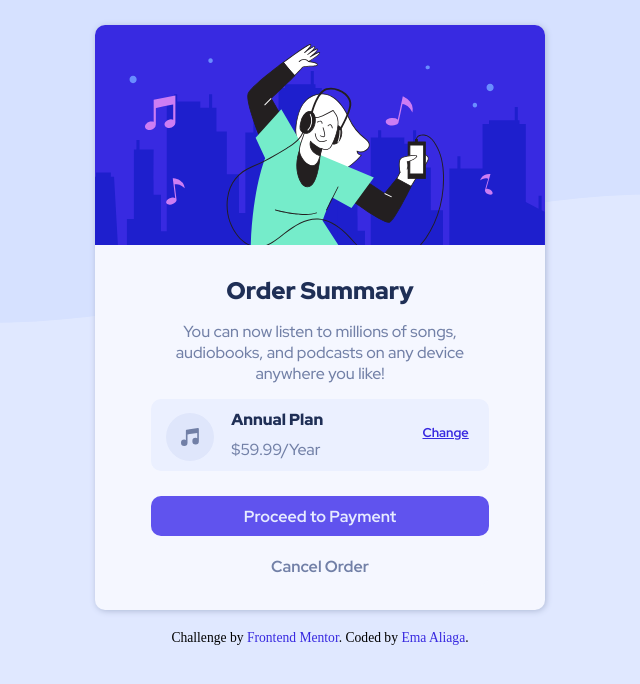
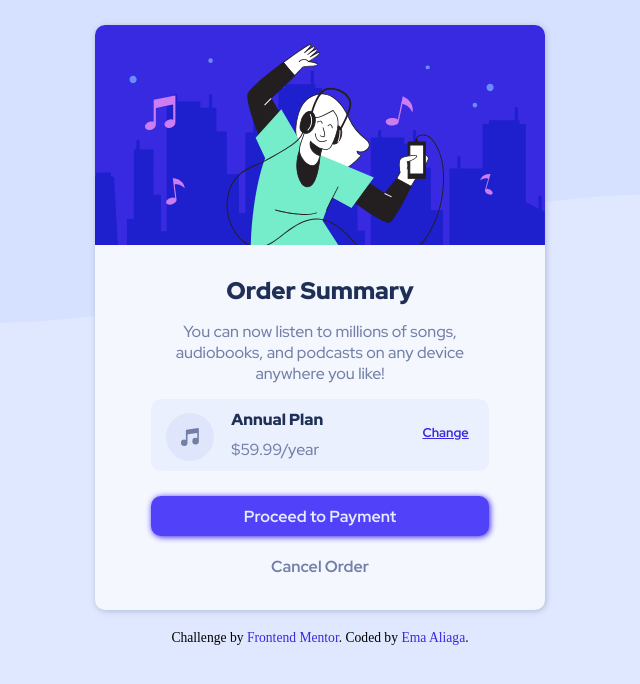
Before and after one commit to EmaSP91/ordersummaryfmentor, a plain HTML site: page index.html in a window 1280 px wide. In both pictures the pointer is over the button "Proceed to Payment". Shown: the whole page, without its empty margins (320-960 px from the left). Drawn offline with Linux system fonts and the light colour scheme.

Commit message:
Update: some errors fixed

```diff
--- a/index.html
+++ b/index.html
@@ -36,7 +36,7 @@
         <div class="annual">
           <img class="music" src="images/icon-music.svg" alt="Music icon">
           <p class="annual-text">Annual Plan</p>
-          <p class="price">$59.99/Year</p>
+          <p class="price">$59.99/year</p>
           <a class="change" href="#">Change</a>
         </div>
 
--- a/style.css
+++ b/style.css
@@ -136,9 +136,9 @@ p{
 }
 
 #payment:hover{
-    background-color: hsl(245, 82%, 63%);
+    background-color: hsl(245, 95%, 62%);
     color:hsl(228, 100%, 95%) ;
-
+    box-shadow: 1px 1px 6px hsl(245, 82%, 52%) ;
 }
 
 #cancel{
@@ -155,8 +155,9 @@ p{
 }
 
 #cancel:hover{
-    background-color:hsl(226, 100%, 91%) ;
+    background-color:hsl(226, 89%, 93%) ;
     color: hsl(224, 42%, 46%);
+    box-shadow: 1px 1px 6px hsl(224, 42%, 46%);
 
 
 }
```
